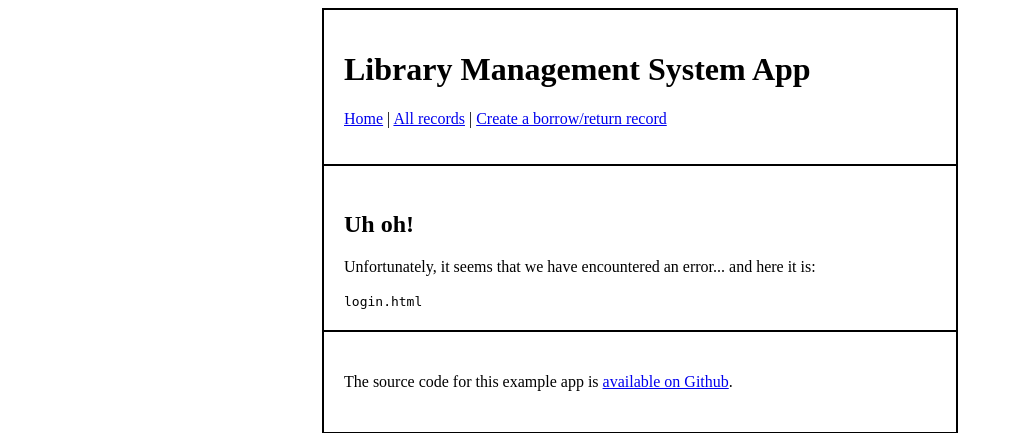
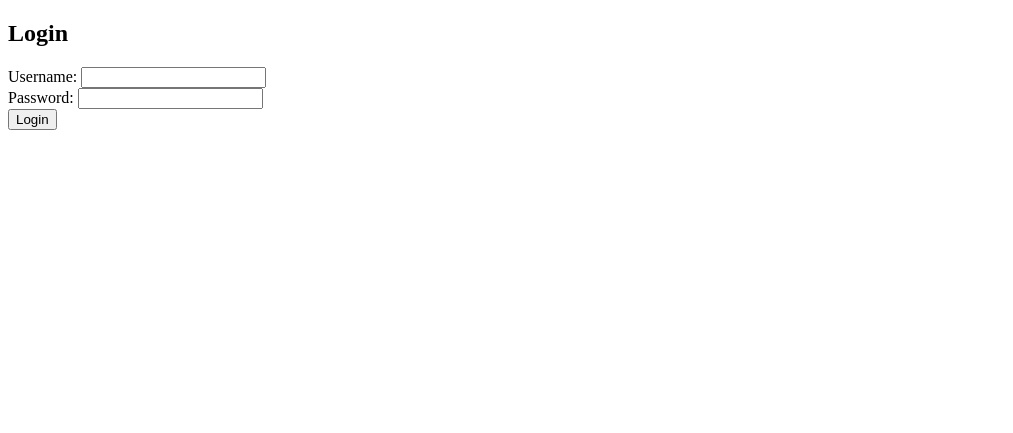
Before and after one commit to dbdesign-students-spring2024/7-web-app-WeijiaLinaSun, a Flask app: page /login in a window 1280 px wide. Shown: the top 433 px of the page, without its empty margins (0-1013 px from the left). Run offline with Flask 2, Linux system fonts and the light colour scheme.

Commit message:
finished this assignment!

```diff
--- a/templates/base.html
+++ b/templates/base.html
@@ -25,6 +25,7 @@
             >available on Github</a
           >.
         </p>
+        <a href="/logout">Logout</a>
       </footer>
     </div>
   </body>
--- /dev/null
+++ b/templates/login.html
@@ -0,0 +1,16 @@
+<!DOCTYPE html>
+<html>
+<head>
+    <title>Login</title>
+</head>
+<body>
+    <h2>Login</h2>
+    <form action="" method="post">
+        <label for="username">Username:</label>
+        <input type="text" id="username" name="username"><br>
+        <label for="password">Password:</label>
+        <input type="password" id="password" name="password"><br>
+        <button type="submit">Login</button>
+    </form>
+</body>
+</html>
```
